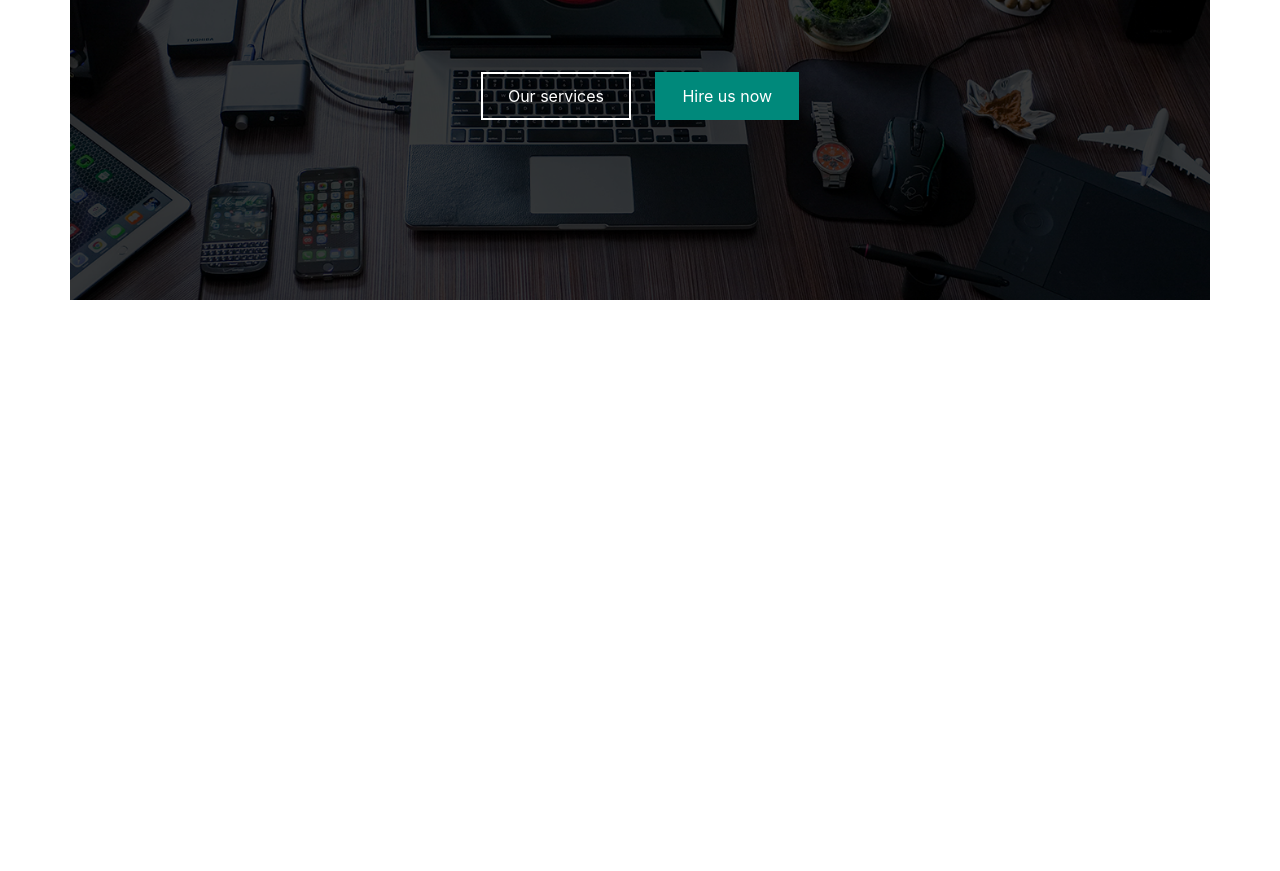
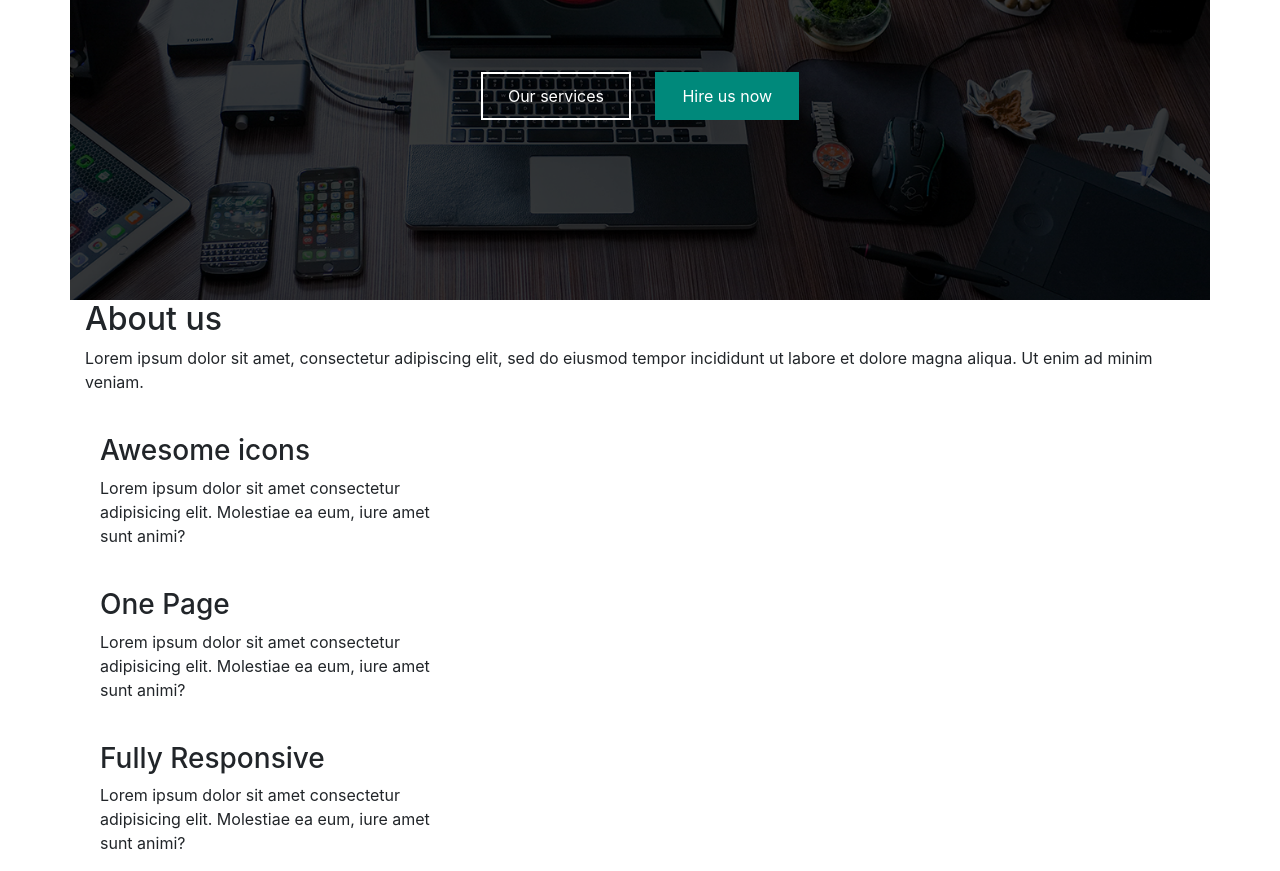
Before and after one commit to SAMURAiOS/Test-website, a plain HTML site: page index.html in a window 1280 px wide. Shown: the part 552-1423 px from the top of the page. Before the commit the page ends 852 px from the top, so only its background shows below. Drawn offline with nearby package versions, Linux system fonts and the light colour scheme.

Commit message:
added png's and rows

```diff
--- a/index.html
+++ b/index.html
@@ -45,6 +45,32 @@
             </div>
         </div>
     </header>
+    <section class="about">
+        <div class="container">
+            <div class="row">
+                <div class="col-xl-12">
+                    <h2>About us</h2>
+                    <p>Lorem ipsum dolor sit amet, consectetur adipiscing elit, sed do eiusmod tempor incididunt ut labore et dolore magna aliqua. Ut enim ad minim veniam.</p>
+                </div>
+            </div>
+            <div class="row"></div>
+                <div class="col-xl-4">
+                    <img src="" alt="">
+                    <h3>Awesome icons</h3>
+                    <p>Lorem ipsum dolor sit amet consectetur adipisicing elit. Molestiae ea eum, iure amet sunt animi?</p>
+                </div>
+                <div class="col-xl-4">
+                    <img src="" alt="">
+                    <h3>One Page</h3>
+                    <p>Lorem ipsum dolor sit amet consectetur adipisicing elit. Molestiae ea eum, iure amet sunt animi?</p>
+                </div>
+                <div class="col-xl-4">
+                    <img src="" alt="">
+                    <h3>Fully Responsive</h3>
+                    <p>Lorem ipsum dolor sit amet consectetur adipisicing elit. Molestiae ea eum, iure amet sunt animi?</p>
+                </div>
+        </div>
+    </section>
     <!--Bootstrap JS link-->
     <script src="https://code.jquery.com/jquery-3.5.1.slim.min.js" integrity="sha384-DfXdz2htPH0lsSSs5nCTpuj/zy4C+OGpamoFVy38MVBnE+IbbVYUew+OrCXaRkfj" crossorigin="anonymous"></script>
     <script src="https://cdn.jsdelivr.net/npm/popper.js@1.16.0/dist/umd/popper.min.js" integrity="sha384-Q6E9RHvbIyZFJoft+2mJbHaEWldlvI9IOYy5n3zV9zzTtmI3UksdQRVvoxMfooAo" crossorigin="anonymous"></script>
```
Also changed, not shown: img/head.png (added), img/internet.png (added), img/transfer.png (added).
